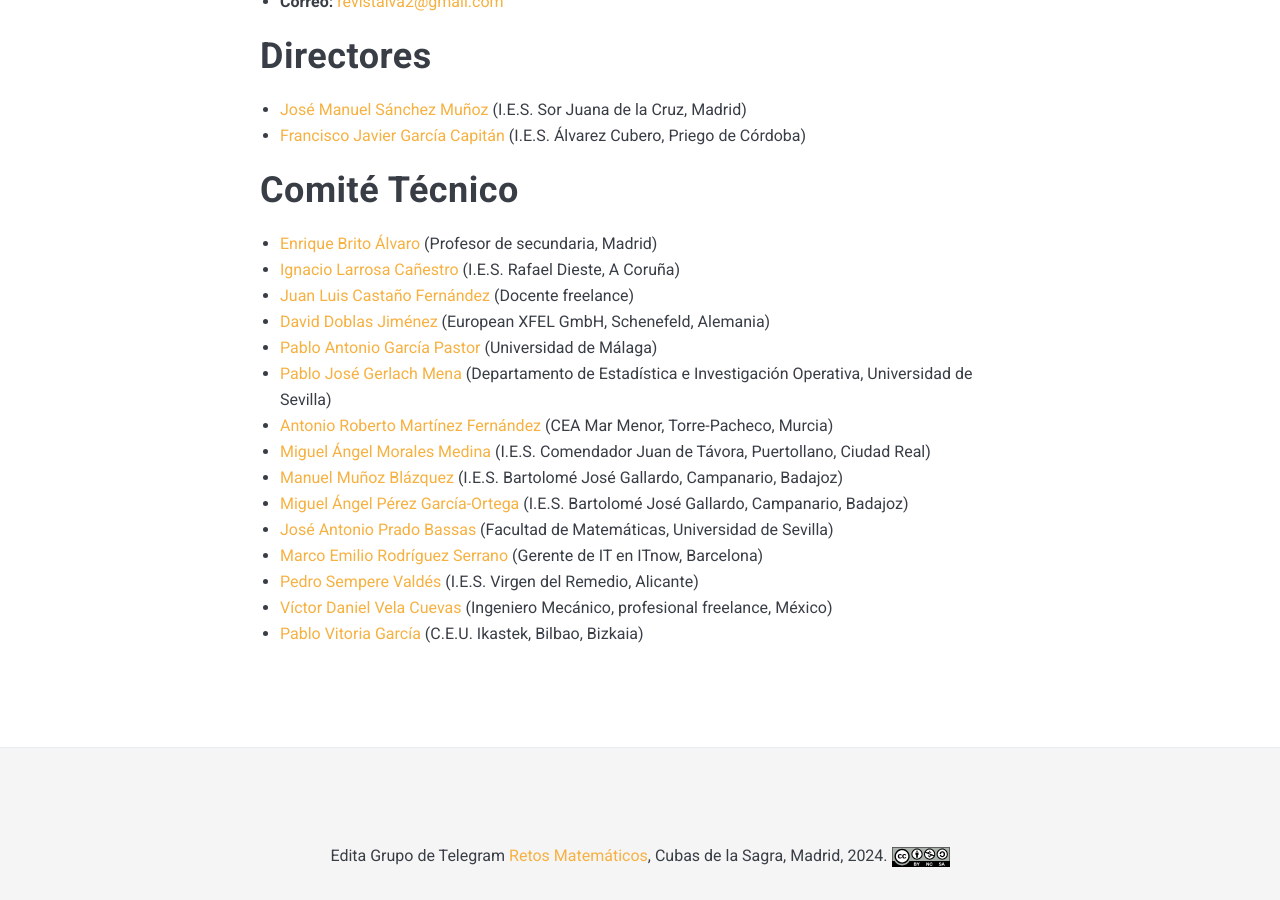
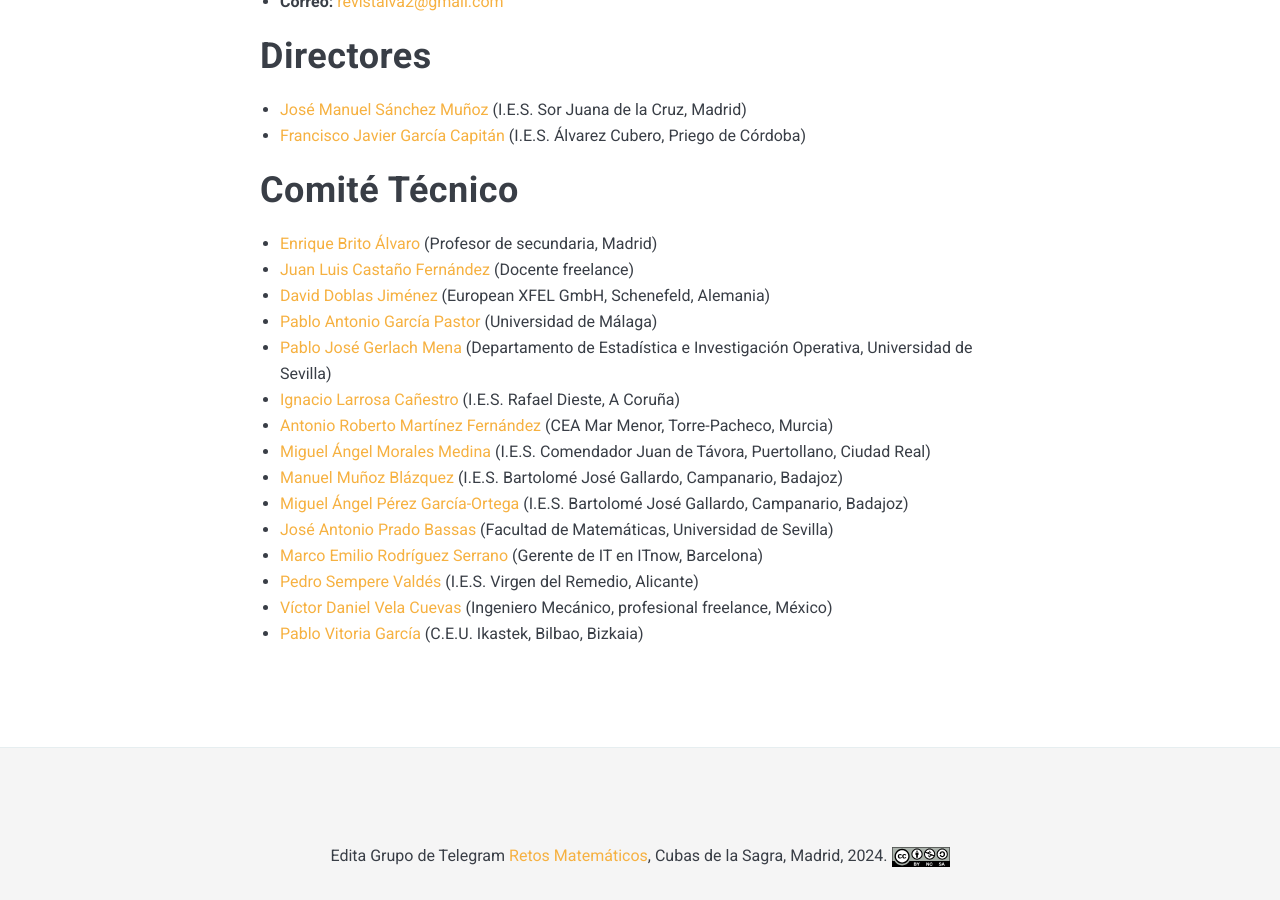
Before and after one commit to revistalva2/lva2.github.io, a Jekyll site: the page built from _pages/01-ficha_bibliografica.markdown, in a window 1280 px wide and 900 px high, scrolled down 575 px. Built offline with Jekyll 4.4.1, drawn with Linux system fonts in a browser that asks for light colours; nearby versions of some CDN libraries.

```diff
--- a/_pages/01-ficha_bibliografica.markdown
+++ b/_pages/01-ficha_bibliografica.markdown
@@ -28,11 +28,11 @@ permalink: /ficha_bibliografica/
 # Comité Técnico
 
 - [Enrique Brito Álvaro](mailto:enrique@brito.es) (Profesor de secundaria, Madrid)
-- [Ignacio Larrosa Cañestro](mailto:ilarrosa@mundo-r.com) (I.E.S. Rafael Dieste, A Coruña)
 - [Juan Luis Castaño Fernández](mailto:juanlcast@gmail.com) (Docente freelance)
 - [David Doblas Jiménez](mailto:david.doblas-jimenez@xfel.eu) (European XFEL GmbH, Schenefeld, Alemania)
 - [Pablo Antonio García Pastor](mailto:iraze.pgp@gmail.com) (Universidad de Málaga)
 - [Pablo José Gerlach Mena](mailto:gerlach@us.es) (Departamento de Estadística e Investigación Operativa, Universidad de Sevilla)
+- [Ignacio Larrosa Cañestro](mailto:ilarrosa@mundo-r.com) (I.E.S. Rafael Dieste, A Coruña)
 - [Antonio Roberto Martínez Fernández](mailto:antoniorobert.martinez@murciaeduca.es) (CEA Mar Menor, Torre-Pacheco, Murcia)
 - [Miguel Ángel Morales Medina](mailto:gaussianos@gmail.com) (I.E.S. Comendador Juan de Távora, Puertollano, Ciudad Real)
 - [Manuel Muñoz Blázquez](mailto:mmunozb04@educarex.es) (I.E.S. Bartolomé José Gallardo, Campanario, Badajoz)
```
